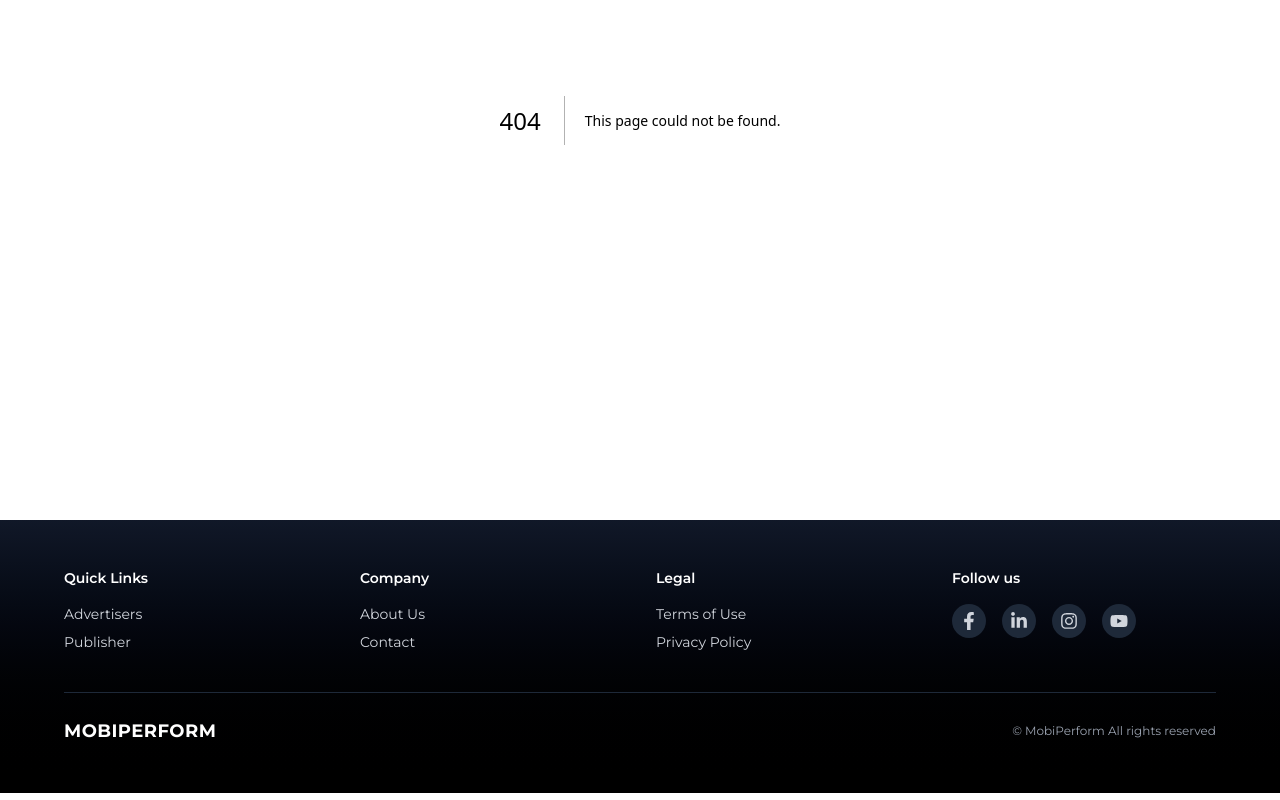
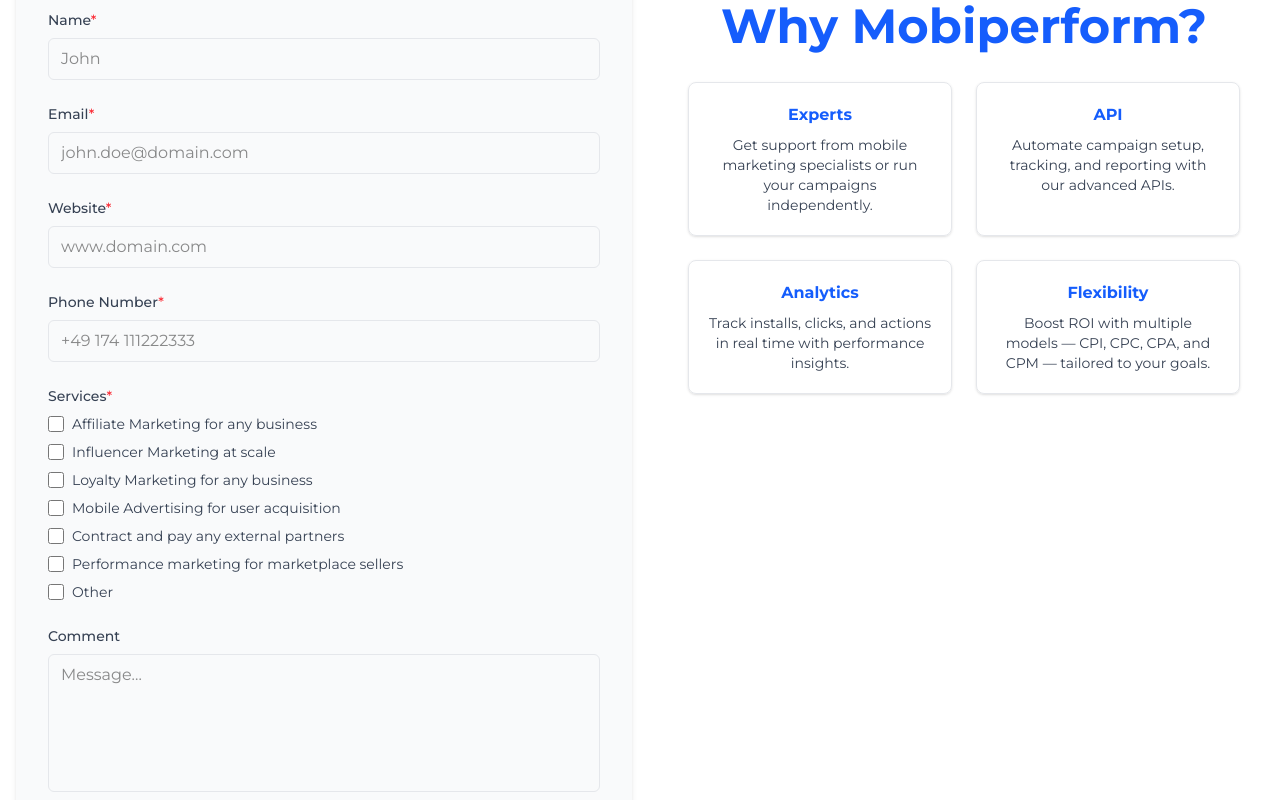
Before and after one commit to MVMGITHB/Mobiperform_Frontend, a Next.js app: page /contact in a window 1280 px wide. Before the commit this address had no page. Shown: the part 360-1160 px from the top of the page. Built offline with nearby package versions, Linux system fonts and the light colour scheme.

Commit message:
Contact Page Created

```diff
--- /dev/null
+++ b/src/app/contact/page.jsx
@@ -0,0 +1,12 @@
+import ContactForm from "@/components/Contact/Contact";
+import React from "react";
+
+function page() {
+  return (
+    <div>
+      <ContactForm />
+    </div>
+  );
+}
+
+export default page;
--- a/src/components/AdvertiserCardHomePage/AdvertiserPart3.jsx
+++ b/src/components/AdvertiserCardHomePage/AdvertiserPart3.jsx
@@ -10,10 +10,10 @@
   ];
 
   return (
-    <section className="relative bg-white py-16 sm:py-20 lg:py-24 text-center overflow-hidden">
+    <section className="relative bg-white py-12 sm:py-16 lg:py-24 text-center overflow-hidden">
       {/* Background Text */}
-      <div className="absolute inset-0 flex items-center justify-center pointer-events-none z-0 mt-130">
-        <h1 className="text-[4rem] sm:text-[7rem] md:text-[12rem] lg:text-[18rem] font-extrabold text-gray-200 opacity-60 select-none leading-none text-center">
+      <div className="absolute inset-0 flex items-center justify-center pointer-events-none z-0">
+        <h1 className="text-[2.5rem] sm:text-[6rem] md:text-[10rem] lg:text-[16rem] font-extrabold text-gray-200 opacity-60 select-none leading-none text-center">
           Scale
         </h1>
       </div>
@@ -26,7 +26,7 @@
           whileInView={{ opacity: 1, y: 0 }}
           transition={{ duration: 0.6 }}
           viewport={{ once: true }}
-          className="text-2xl sm:text-4xl lg:text-5xl font-semibold text-blue-600 mb-10"
+          className="text-xl sm:text-3xl lg:text-5xl font-semibold text-blue-600 mb-8 sm:mb-10"
         >
           Why Advertisers Choose Us
         </motion.h2>
@@ -37,17 +37,19 @@
           whileInView={{ opacity: 1, y: 0 }}
           transition={{ duration: 0.7, delay: 0.2 }}
           viewport={{ once: true }}
-          className="grid grid-cols-2 sm:grid-cols-4 gap-6 sm:gap-8 mb-16 max-w-4xl mx-auto"
+          className="grid grid-cols-1 xs:grid-cols-2 sm:grid-cols-4 gap-4 sm:gap-6 mb-12 sm:mb-16 max-w-4xl mx-auto"
         >
           {features.map((f, i) => (
             <div
               key={i}
               className="bg-blue-50 shadow-md rounded-lg p-4 sm:p-6 flex flex-col items-center justify-center"
             >
-              <h3 className="text-xl sm:text-3xl lg:text-4xl font-bold text-blue-700">
+              <h3 className="text-lg sm:text-2xl lg:text-3xl font-bold text-blue-700">
                 {f.title}
               </h3>
-              <p className="mt-1 text-sm sm:text-lg text-gray-700">{f.desc}</p>
+              <p className="mt-1 text-sm sm:text-base text-gray-700">
+                {f.desc}
+              </p>
             </div>
           ))}
         </motion.div>
@@ -58,9 +60,9 @@
           whileInView={{ opacity: 1, y: 0 }}
           transition={{ duration: 0.8, delay: 0.3 }}
           viewport={{ once: true }}
-          className="relative text-3xl sm:text-5xl lg:text-7xl xl:text-8xl font-bold leading-snug text-blue-600 mb-[250px]"
+          className="relative text-2xl sm:text-4xl lg:text-6xl xl:text-7xl font-bold leading-snug text-blue-600 mb-16 sm:mb-24"
         >
-          Ready to <span className="italic text-black libre">Scale</span> Your <br />
+          Ready to <span className="italic text-black">Scale</span> Your <br />
           App Campaigns?
         </motion.h1>
 
@@ -70,11 +72,11 @@
           whileInView={{ opacity: 1, y: 0 }}
           transition={{ duration: 0.6, delay: 0.5 }}
           viewport={{ once: true }}
-          className="mt-10"
+          className="mt-6 sm:mt-10"
         >
           <a
             href="/register"
-            className="inline-block bg-black text-white px-6 sm:px-10 py-3 sm:py-4 rounded-lg text-base sm:text-lg font-semibold shadow-lg hover:bg-gray-800 transition"
+            className="inline-block bg-black text-white px-5 sm:px-8 py-3 sm:py-4 rounded-lg text-sm sm:text-lg font-semibold shadow-lg hover:bg-gray-800 transition"
           >
             Register as Advertiser
           </a>
--- a/src/components/AdvertiserCardHomePage/Cards.jsx
+++ b/src/components/AdvertiserCardHomePage/Cards.jsx
@@ -1,5 +1,6 @@
 "use client";
 import { motion } from "framer-motion";
+import Link from "next/link";
 import { FaBullhorn, FaPaperPlane } from "react-icons/fa";
 
 export default function AdvertisersPublishers() {
@@ -29,9 +30,11 @@
           <p className="mt-3 text-gray-300 text-xl text-center">
             Acquire the right users, <br /> Scale your app.
           </p>
+          <Link href={"/advertiser"}>
             <button className="mt-6 px-10 py-3 bg-blue-600 rounded-lg font-medium hover:bg-blue-700 transition">
               Learn More
             </button>
+          </Link>
         </motion.div>
 
         {/* Publishers Card */}
@@ -48,9 +51,11 @@
           <p className="mt-3 text-center text-xl text-blue-100">
             Monetize smarter, <br /> Maximize ROI.
           </p>
+          <Link href={"/publisher"}>
             <button className="mt-6 px-10 py-3 bg-black text-white rounded-lg font-medium hover:bg-gray-900 transition">
               Learn More
             </button>
+          </Link>
         </motion.div>
       </div>
     </section>
--- /dev/null
+++ b/src/components/Contact/Contact.jsx
@@ -0,0 +1,214 @@
+"use client";
+import { useState } from "react";
+
+export default function ContactSection() {
+  const [formData, setFormData] = useState({
+    name: "",
+    email: "",
+    website: "",
+    phone: "",
+    services: [],
+    comment: "",
+  });
+
+  const handleInputChange = (e) => {
+    const { name, value } = e.target;
+    setFormData((prev) => ({ ...prev, [name]: value }));
+  };
+
+  const handleServiceChange = (service) => {
+    setFormData((prev) => ({
+      ...prev,
+      services: prev.services.includes(service)
+        ? prev.services.filter((s) => s !== service)
+        : [...prev.services, service],
+    }));
+  };
+
+  const handleSubmit = (e) => {
+    e.preventDefault();
+    console.log("Form submitted:", formData);
+  };
+
+  return (
+    <div className="max-w-7xl mx-auto px-4 py-12 space-y-12">
+      {/* Header */}
+      <div className="text-center">
+        <h2 className="text-3xl sm:text-4xl lg:text-5xl font-bold text-blue-600 mb-4">
+          Talk to Our Expert
+        </h2>
+        <p className="text-gray-700 text-base sm:text-lg lg:text-xl leading-relaxed max-w-6xl mx-auto">
+          At <span className="text-blue-600">Mobiperform</span>, we’re
+          passionate <span className="text-blue-600">about</span> helping
+          businesses grow through powerful{" "}
+          <span className="text-blue-600">mobile marketing</span> solutions.
+          Whether you’re looking to launch an{" "}
+          <span className="text-blue-600">affiliate program</span>, boost app
+          installs, or connect with{" "}
+          <span className="text-blue-600">trusted publishers</span>, our team is
+          here to guide you every step of the way.
+        </p>
+      </div>
+
+      {/* Form + Cards Section */}
+      <div className="flex flex-col lg:flex-row gap-8">
+        {/* Form */}
+        <div className="flex-1 bg-gray-50 rounded-lg p-6 sm:p-8 shadow-md">
+          <form onSubmit={handleSubmit} className="space-y-6">
+            {/* Name */}
+            <div>
+              <label className="block text-sm font-medium text-gray-700 mb-2">
+                Name<span className="text-red-500">*</span>
+              </label>
+              <input
+                type="text"
+                name="name"
+                placeholder="John"
+                value={formData.name}
+                onChange={handleInputChange}
+                className="w-full px-3 py-2 border border-gray-200 rounded-md focus:outline-none focus:ring-2 focus:ring-blue-500"
+              />
+            </div>
+
+            {/* Email */}
+            <div>
+              <label className="block text-sm font-medium text-gray-700 mb-2">
+                Email<span className="text-red-500">*</span>
+              </label>
+              <input
+                type="email"
+                name="email"
+                placeholder="john.doe@domain.com"
+                value={formData.email}
+                onChange={handleInputChange}
+                className="w-full px-3 py-2 border border-gray-200 rounded-md focus:outline-none focus:ring-2 focus:ring-blue-500"
+              />
+            </div>
+
+            {/* Website */}
+            <div>
+              <label className="block text-sm font-medium text-gray-700 mb-2">
+                Website<span className="text-red-500">*</span>
+              </label>
+              <input
+                type="url"
+                name="website"
+                placeholder="www.domain.com"
+                value={formData.website}
+                onChange={handleInputChange}
+                className="w-full px-3 py-2 border border-gray-200 rounded-md focus:outline-none focus:ring-2 focus:ring-blue-500"
+              />
+            </div>
+
+            {/* Phone */}
+            <div>
+              <label className="block text-sm font-medium text-gray-700 mb-2">
+                Phone Number<span className="text-red-500">*</span>
+              </label>
+              <input
+                type="tel"
+                name="phone"
+                placeholder="+49 174 111222333"
+                value={formData.phone}
+                onChange={handleInputChange}
+                className="w-full px-3 py-2 border border-gray-200 rounded-md focus:outline-none focus:ring-2 focus:ring-blue-500"
+              />
+            </div>
+
+            {/* Services */}
+            <div>
+              <label className="block text-sm font-medium text-gray-700 mb-2">
+                Services<span className="text-red-500">*</span>
+              </label>
+              <div className="space-y-2">
+                {[
+                  "Affiliate Marketing for any business",
+                  "Influencer Marketing at scale",
+                  "Loyalty Marketing for any business",
+                  "Mobile Advertising for user acquisition",
+                  "Contract and pay any external partners",
+                  "Performance marketing for marketplace sellers",
+                  "Other",
+                ].map((service) => (
+                  <label key={service} className="flex items-center space-x-2">
+                    <input
+                      type="checkbox"
+                      checked={formData.services.includes(service)}
+                      onChange={() => handleServiceChange(service)}
+                      className="w-4 h-4 text-blue-600 border-gray-300 rounded focus:ring-blue-500"
+                    />
+                    <span className="text-gray-700 text-sm">{service}</span>
+                  </label>
+                ))}
+              </div>
+            </div>
+
+            {/* Comment */}
+            <div>
+              <label className="block text-sm font-medium text-gray-700 mb-2">
+                Comment
+              </label>
+              <textarea
+                name="comment"
+                placeholder="Message..."
+                value={formData.comment}
+                onChange={handleInputChange}
+                rows={5}
+                className="w-full px-3 py-2 border border-gray-200 rounded-md focus:outline-none focus:ring-2 focus:ring-blue-500 resize-none"
+              />
+            </div>
+
+            {/* Submit */}
+            <button
+              type="submit"
+              className="w-full bg-black text-white py-3 rounded-md font-medium hover:bg-gray-900 transition-colors"
+            >
+              SEND
+            </button>
+          </form>
+        </div>
+
+        {/* Card Section */}
+        <div className="flex-1 max-w-full border-gray-400 rounded-2xl p-6">
+          <h2 className="text-3xl text-center sm:text-4xl lg:text-5xl font-bold text-blue-600 mb-8">
+            Why Mobiperform?
+          </h2>
+
+          <div className="grid grid-cols-1 sm:grid-cols-2 gap-6">
+            <div className="border border-gray-200 rounded-lg p-5 text-center shadow-sm">
+              <h3 className="font-bold text-blue-600 mb-2">Experts</h3>
+              <p className="text-gray-700 text-sm">
+                Get support from mobile marketing specialists or run your
+                campaigns independently.
+              </p>
+            </div>
+
+            <div className="border border-gray-200 rounded-lg p-5 text-center shadow-sm">
+              <h3 className="font-bold text-blue-600 mb-2">API</h3>
+              <p className="text-gray-700 text-sm">
+                Automate campaign setup, tracking, and reporting with our
+                advanced APIs.
+              </p>
+            </div>
+
+            <div className="border border-gray-200 rounded-lg p-5 text-center shadow-sm">
+              <h3 className="font-bold text-blue-600 mb-2">Analytics</h3>
+              <p className="text-gray-700 text-sm">
+                Track installs, clicks, and actions in real time with
+                performance insights.
+              </p>
+            </div>
+
+            <div className="border border-gray-200 rounded-lg p-5 text-center shadow-sm">
+              <h3 className="font-bold text-blue-600 mb-2">Flexibility</h3>
+              <p className="text-gray-700 text-sm">
+                Boost ROI with multiple models — CPI, CPC, CPA, and CPM —
+                tailored to your goals.
+              </p>
+            </div>
+          </div>
+        </div>
+      </div>
+    </div>
+  );
+}
```
Also changed, not shown: src/components/AdvertiserCardHomePage/AdvertiserPart2.jsx (+10 -10 lines). Lines whose indentation alone changed are shown as unchanged.
